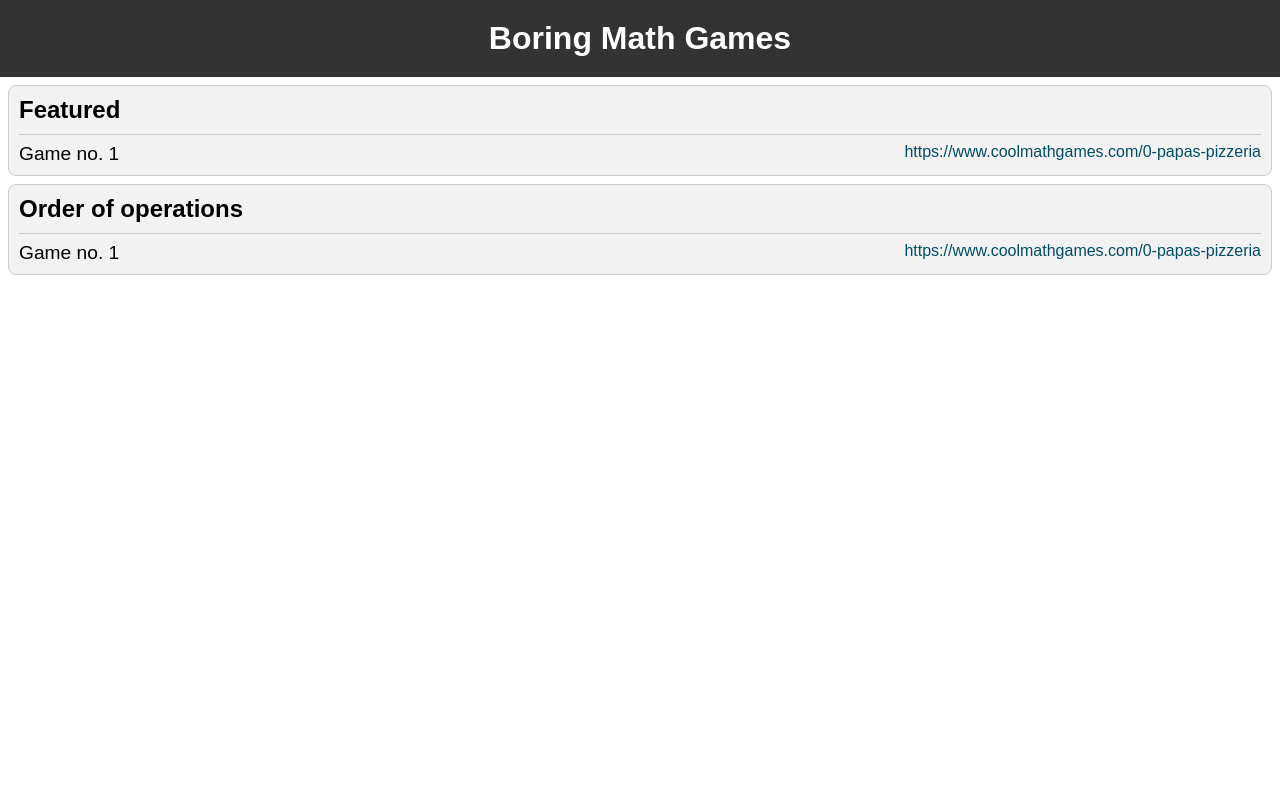
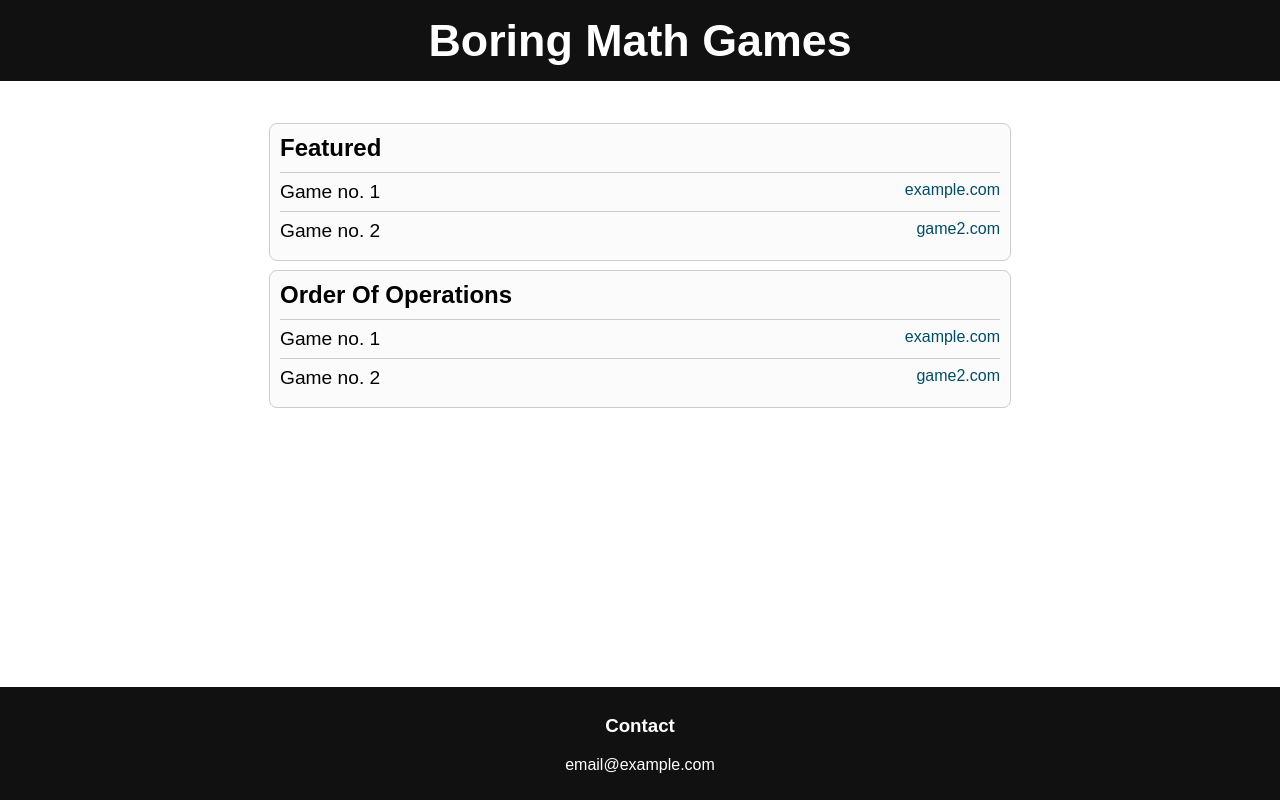
Before and after one commit to rainnfx/BoringMathGames, a plain HTML site: page index.html in a window 1280 px wide. Drawn offline with Linux system fonts and the light colour scheme.

Commit message:
added styles for sections and individual items

```diff
--- a/index.html
+++ b/index.html
@@ -11,30 +11,38 @@
 
 <body>
   <header>
-   <h1>Boring Math Games</h1>
+    <h1 class="header">Boring Math Games</h1>
   </header>
   <div class="games">
     <div class="section">
-      <div class="sectionTitle">
-        Featured
+      <div class="sectionTitle">Featured</div>
+      <div class="game">
+        <span class="gameTitle">Game no. 1</span><a class="gameLink" href="https://example.com">example.com</a>
       </div>
-      <div class="contents">
+      <div class="game">
+        <span class="gameTitle">Game no. 2</span><a class="gameLink" href="https://example.com">game2.com</a>
+      </div>
 
-        <span class="game">Game no. 1</span>  <span class="gameLink" href="https://www.coolmathgames.com/0-papas-pizzeria">https://www.coolmathgames.com/0-papas-pizzeria </span>
+    </div>
 
+    <div class="section">
+      <div class="sectionTitle">Order Of Operations</div>
+      <div class="game">
+        <span class="gameTitle">Game no. 1</span><a class="gameLink" href="https://example.com">example.com</a>
       </div>
+      <div class="game">
+        <span class="gameTitle">Game no. 2</span><a class="gameLink" href="https://example.com">game2.com</a>
+      </div>
+
     </div>
-    <div class="section">
-      <div class="sectionTitle">
-        Order of operations
-      </div>
-      <div class="contents">
 
-        <span class="game">Game no. 1</span>  <span class="gameLink" href="https://www.coolmathgames.com/0-papas-pizzeria">https://www.coolmathgames.com/0-papas-pizzeria </span>
 
-      </div>
+  </div>
+  <footer>
+    <div class="contact-section">
+      <h3>Contact</h3>
+      <p>email@example.com</p>
     </div>
-  </div>
-
+  </footer>
 </body>
 </html>
--- a/style.css
+++ b/style.css
@@ -3,43 +3,41 @@ html {
   width: 100%;
 }
 
-
 .header {
-font-size: 1.5rem;
-padding-left, padding-right: 1rem;
-
-border: 3px solid #0f0f0f;
+  font-size: 2.8rem;
+  margin: 0;
 }
 
 body {
   font-family: Arial, sans-serif;
   margin: 0;
   padding: 0;
-}
-header {
-  background-color: #333;
-  color: #fff;
-  padding: 20px;
-  text-align: center;
-}
-h1 {
-  margin: 0;
-}
-nav {
-  background-color: #f2f2f2;
-  padding: 10px;
-  text-align: center;
+  min-height: 100vh;
+  display: flex;
+  flex-direction: column;
 }
 
-
+header {
+  background-color: #111;
+  color: #fff;
+  padding: 15px;
+  text-align: center;
+  margin-bottom: 2rem;
+}
+footer {
+  background-color: #111;
+  color: #fff;
+  margin-top: auto;
+}
 .section {
-  background-color: #f2f2f2;
+  background-color: #fbfbfb;
   padding: 10px;
-  margin-bottom: 10px;
   border: 1px solid #ccc;
+  flex-direction: column;
   justify-content: center;
-  margin: 0.5rem;
+  margin: 0.6rem auto;
   border-radius: 0.5rem;
+  max-width: 45rem;
 }
 
 .sectionTitle {
@@ -48,19 +46,55 @@ nav {
   margin-bottom: 10px;
 }
 
-.game {
+.gameTitle {
   font-size: 1.2rem;
   margin-right: 5px;
 }
 
-.gameLink {
+
+.gameLink:hover {
+  color: #03698f;
+
+
+}.gameLink {
+  position: relative;
   color: #004d65;
+  text-decoration: none;
 }
-.contents {
+.gameLink::after{
+  content: '';
+  position: absolute;
+  width: 100%;
+  transform: scaleX(0);
+  height: 1px;
+  bottom: 4px;
+  left: 0;
+  background-color: #0087ca;
+  transform-origin: bottom right;
+  transition: transform 0.25s ease-out;
+}
 
-    border-top: 1px solid #ccc;
-    padding-top: 0.5rem;
+.gameLink:hover::after {
+  transform: scaleX(1);
+  transform-origin: bottom left;
+}
 
-    display: flex;
-    justify-content: space-between;
+.game {
+
+  border-top: 1px solid #ccc;
+  padding-bottom:   0.5rem;
+  padding-top:  0.5rem;
+  justify-content: space-between;
+  display: flex;
+
 }
+footer {
+  background-color: #111;
+  padding: 10px;
+  text-align: center;
+}
+
+.footer-content {
+  display: flex;
+  justify-content: space-between;
+}
```
